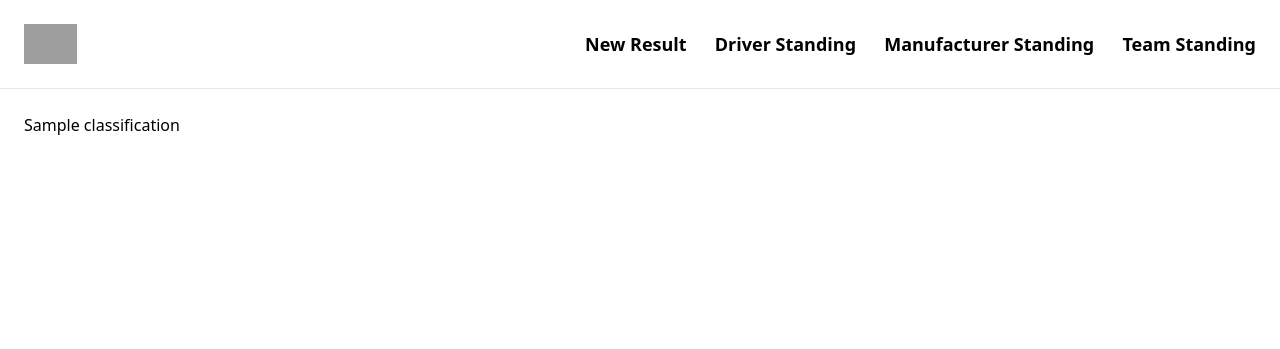
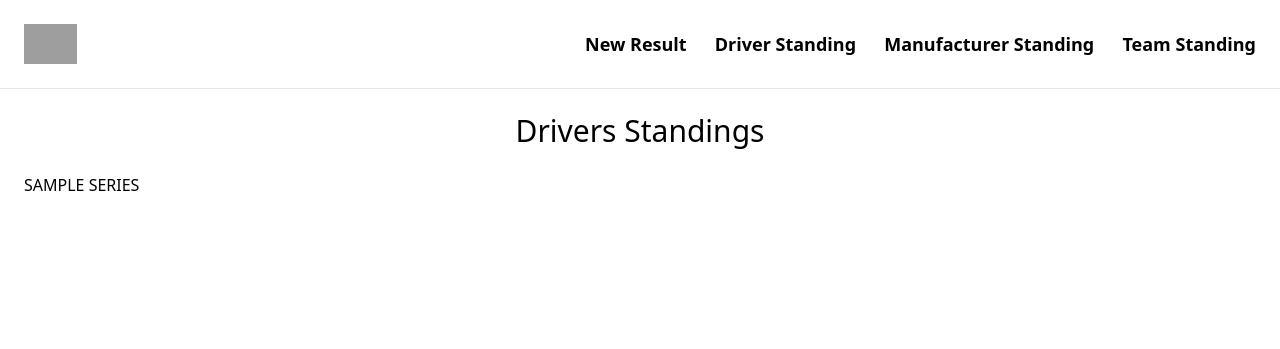
Before and after one commit to woobrendan/points_calculator, a Django app: template points_calculator/standings/templates/standing/drivers_standing.html in a window 1280 px wide. Shown: the top 349 px of the page. Run offline with Django 4.2, Linux system fonts and the light colour scheme; the template is opened without the code that fills it: most values are stand-ins (such as "Sample title", 1, 10 or a date in 2020); some libraries are stand-ins or nearby versions; grey boxes are pictures that could not be loaded.

Commit message:
remove placeholder items, replace with h1 header for drivers standing and div and loop for series buttons

```diff
--- a/points_calculator/standings/templates/standing/drivers_standing.html
+++ b/points_calculator/standings/templates/standing/drivers_standing.html
@@ -3,9 +3,13 @@
 {% block title %}Drivers Standing{% endblock %}
 
 {% block content %}
-    <div>
-        {% for classification in drivers %}
-            <p>{{classification}}</p>
+    <h1 class="mb-6 text-3xl text-center">Drivers Standings</h1>
+
+    <div class="inline-flex rounded-md w-full gap-3 center mb-6" role="group">
+        {% for series, style in buttons.items %}
+            <button type="button" class="{{ style.button }}">
+                <a href="{% url 'standing:drivers' series %}" class="{{ style.anchor }}">{{ series|upper }}</a>
+            </button>
         {% endfor %}
     </div>
 {% endblock %}
```
